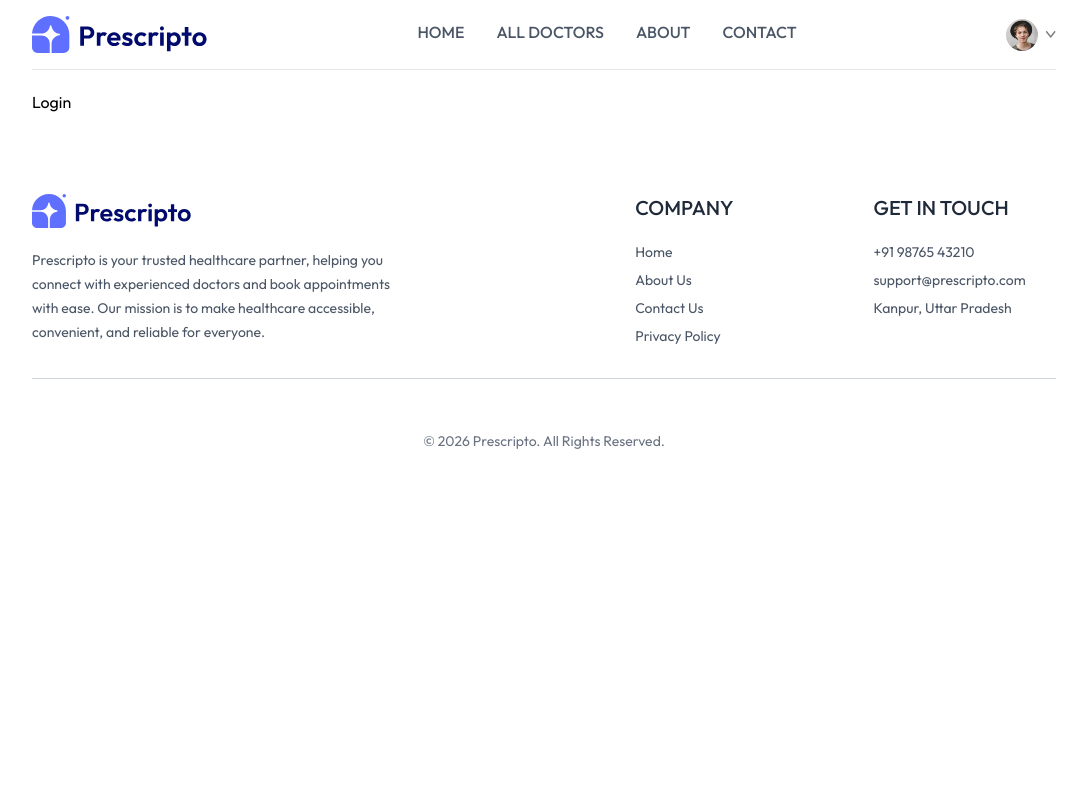
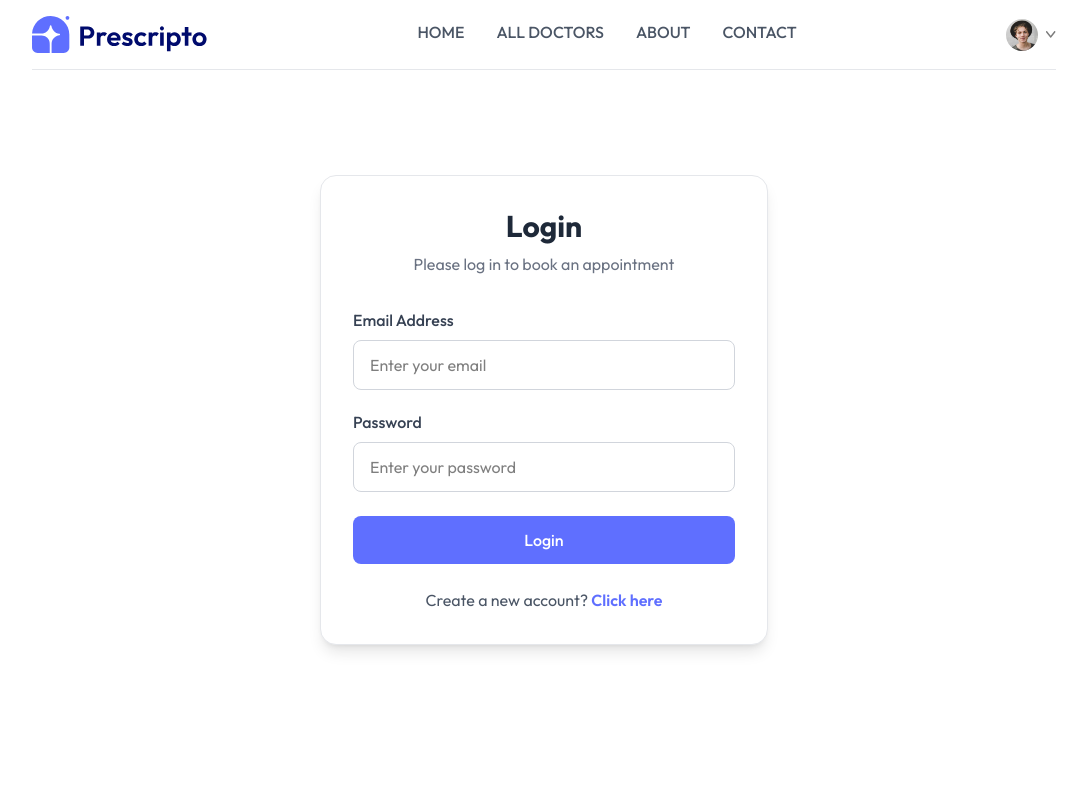
Before and after one commit to Utkarsh-webdev/Doc-Place, a React (Vite) app in the folder client/: page /login in a window 1280 px wide. Shown: the top 800 px of the page, without its empty margins (96-1183 px from the left). Built offline with nearby package versions, Linux system fonts and the light colour scheme.

Commit message:
Enhance Contact and Login pages with improved layout, styling, and functionality

```diff
--- a/client/src/pages/Contact.jsx
+++ b/client/src/pages/Contact.jsx
@@ -1,8 +1,60 @@
 import React from 'react'
+import { assets } from '../assets/assets_frontend/assets'
 
 const Contact = () => {
   return (
-    <div>Contact</div>
+    <div className='px-4 sm:px-10 md:px-14 lg:px-28 py-10'>
+
+      {/* Heading */}
+      <div className='text-center text-3xl pt-10 text-gray-600'>
+        <p>
+          CONTACT <span className='text-gray-800 font-semibold'>US</span>
+        </p>
+      </div>
+
+      {/* Contact Content */}
+      <div className='my-16 flex flex-col md:flex-row items-center gap-12'>
+
+        {/* Image */}
+        <img
+          className='w-full md:max-w-[420px] rounded-xl shadow-lg'
+          src={assets.contact_image}
+          alt='Contact Us'
+        />
+
+        {/* Details */}
+        <div className='flex flex-col items-start gap-6 text-gray-600'>
+
+          <h2 className='text-2xl font-semibold text-gray-800'>
+            OUR OFFICE
+          </h2>
+
+          <p>
+            54709 Willms Station <br />
+            Suite 350, Washington, USA
+          </p>
+
+          <div>
+            <p>Tel: (415) 555-0132</p>
+            <p>Email: support@prescripto.com</p>
+          </div>
+
+          <h3 className='text-xl font-semibold text-gray-800'>
+            CAREERS AT PRESCRIPTO
+          </h3>
+
+          <p>
+            Learn more about our teams and job openings.
+          </p>
+
+          <button className='border border-gray-800 px-8 py-3 rounded-lg hover:bg-gray-800 hover:text-white transition-all duration-300'>
+            Explore Jobs
+          </button>
+
+        </div>
+      </div>
+
+    </div>
   )
 }
 
--- a/client/src/pages/Login.jsx
+++ b/client/src/pages/Login.jsx
@@ -1,8 +1,130 @@
-import React from 'react'
+import React, { useState } from 'react'
 
 const Login = () => {
+  const [state, setState] = useState('Login')
+  const [name, setName] = useState('')
+  const [email, setEmail] = useState('')
+  const [password, setPassword] = useState('')
+
+  const onSubmitHandler = async (event) => {
+    event.preventDefault()
+
+    if (state === 'Sign Up') {
+      console.log({
+        name,
+        email,
+        password,
+      })
+    } else {
+      console.log({
+        email,
+        password,
+      })
+    }
+  }
+
   return (
-    <div>Login</div>
+    <div className='min-h-[80vh] flex items-center justify-center px-4'>
+      <form
+        onSubmit={onSubmitHandler}
+        className='w-full max-w-md bg-white border border-gray-200 rounded-2xl shadow-lg p-8'
+      >
+        {/* Heading */}
+        <div className='text-center mb-8'>
+          <h1 className='text-3xl font-bold text-gray-800'>
+            {state === 'Sign Up' ? 'Create Account' : 'Login'}
+          </h1>
+
+          <p className='text-gray-500 mt-2'>
+            Please {state === 'Sign Up' ? 'sign up' : 'log in'} to book an
+            appointment
+          </p>
+        </div>
+
+        {/* Name Field */}
+        {state === 'Sign Up' && (
+          <div className='mb-5'>
+            <label className='block text-gray-700 font-medium mb-2'>
+              Full Name
+            </label>
+
+            <input
+              type='text'
+              value={name}
+              onChange={(e) => setName(e.target.value)}
+              placeholder='Enter your full name'
+              className='w-full px-4 py-3 border border-gray-300 rounded-lg outline-none focus:ring-2 focus:ring-[#5F6FFF] focus:border-transparent'
+              required
+            />
+          </div>
+        )}
+
+        {/* Email Field */}
+        <div className='mb-5'>
+          <label className='block text-gray-700 font-medium mb-2'>
+            Email Address
+          </label>
+
+          <input
+            type='email'
+            value={email}
+            onChange={(e) => setEmail(e.target.value)}
+            placeholder='Enter your email'
+            className='w-full px-4 py-3 border border-gray-300 rounded-lg outline-none focus:ring-2 focus:ring-[#5F6FFF] focus:border-transparent'
+            required
+          />
+        </div>
+
+        {/* Password Field */}
+        <div className='mb-6'>
+          <label className='block text-gray-700 font-medium mb-2'>
+            Password
+          </label>
+
+          <input
+            type='password'
+            value={password}
+            onChange={(e) => setPassword(e.target.value)}
+            placeholder='Enter your password'
+            className='w-full px-4 py-3 border border-gray-300 rounded-lg outline-none focus:ring-2 focus:ring-[#5F6FFF] focus:border-transparent'
+            required
+          />
+        </div>
+
+        {/* Submit Button */}
+        <button
+          type='submit'
+          className='w-full bg-[#5F6FFF] hover:bg-[#4d5cf5] text-white py-3 rounded-lg font-medium transition-all duration-300'
+        >
+          {state === 'Sign Up' ? 'Create Account' : 'Login'}
+        </button>
+
+        {/* Toggle */}
+        <div className='mt-6 text-center'>
+          {state === 'Sign Up' ? (
+            <p className='text-gray-600'>
+              Already have an account?{' '}
+              <span
+                onClick={() => setState('Login')}
+                className='text-[#5F6FFF] font-semibold cursor-pointer hover:underline'
+              >
+                Login here
+              </span>
+            </p>
+          ) : (
+            <p className='text-gray-600'>
+              Create a new account?{' '}
+              <span
+                onClick={() => setState('Sign Up')}
+                className='text-[#5F6FFF] font-semibold cursor-pointer hover:underline'
+              >
+                Click here
+              </span>
+            </p>
+          )}
+        </div>
+      </form>
+    </div>
   )
 }
 
```
